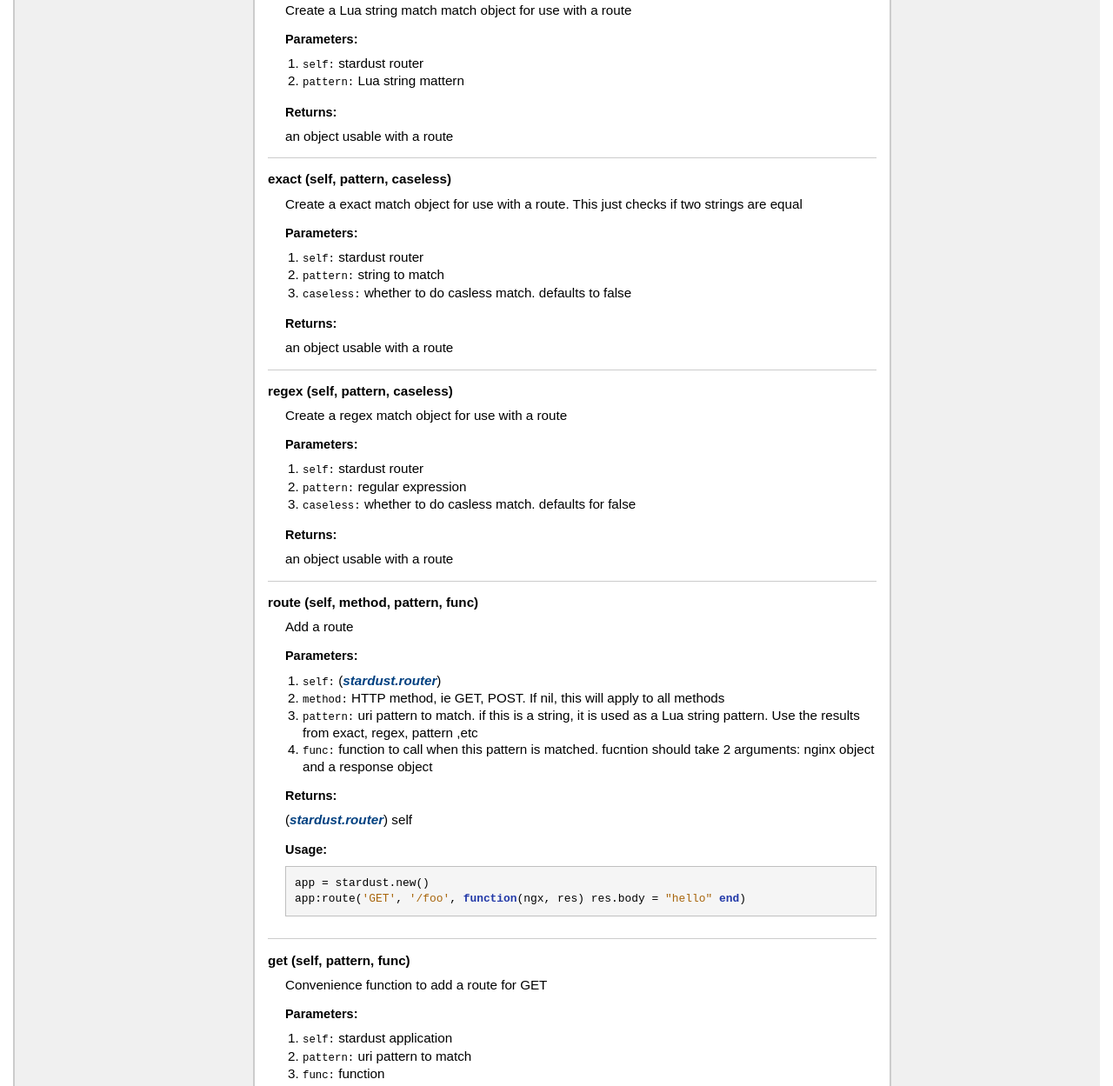
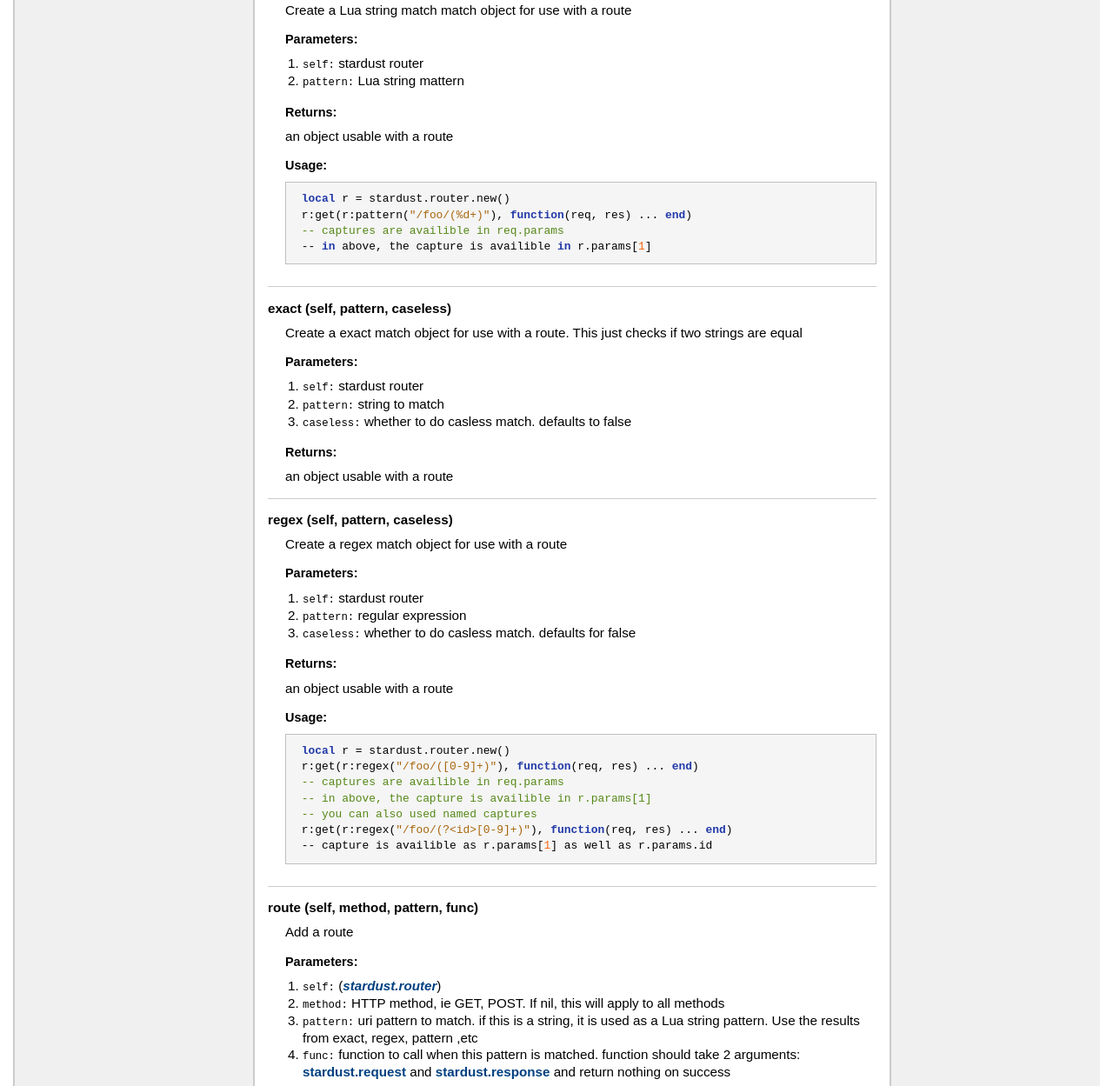
Before and after one commit to bakins/stardust, a plain HTML site: page modules/stardust.router.html in a window 1280 px wide. Shown: the part 624-1873 px from the top of the page at 87% size. Drawn offline with Linux system fonts and the light colour scheme.

Commit message:
updated docs

```diff
--- a/modules/stardust.router.html
+++ b/modules/stardust.router.html
@@ -156,6 +156,14 @@
 
 
 
+    <h3>Usage:</h3>
+    <ul>
+        <pre class="example">
+ <span class="keyword">local</span> r = stardust.router.new()
+ r:get(r:pattern(<span class="string">"/foo/(%d+)"</span>), <span class="keyword">function</span>(req, res) ... <span class="keyword">end</span>)
+ <span class="comment">-- captures are availible in req.params
+</span> -- <span class="keyword">in</span> above, the capture is availible <span class="keyword">in</span> r.params[<span class="number">1</span>]</pre>
+    </ul>
 
 </dd>
     <dt>
@@ -210,6 +218,17 @@
 
 
 
+    <h3>Usage:</h3>
+    <ul>
+        <pre class="example">
+ <span class="keyword">local</span> r = stardust.router.new()
+ r:get(r:regex(<span class="string">"/foo/([0-9]+)"</span>), <span class="keyword">function</span>(req, res) ... <span class="keyword">end</span>)
+ <span class="comment">-- captures are availible in req.params
+</span> <span class="comment">-- in above, the capture is availible in r.params[1]
+</span> <span class="comment">-- you can also used named captures
+</span> r:get(r:regex(<span class="string">"/foo/(?&lt;id&gt;[0-9]+)"</span>), <span class="keyword">function</span>(req, res) ... <span class="keyword">end</span>)
+ -- capture is availible as r.params[<span class="number">1</span>] as well as r.params.id</pre>
+    </ul>
 
 </dd>
     <dt>
@@ -230,7 +249,7 @@
         <li><span class="parameter">pattern</span>
          uri pattern to match. if this is a string, it is used as a Lua string pattern. Use the results from exact, regex, pattern ,etc</li>
         <li><span class="parameter">func</span>
-         function to call when this pattern is matched. fucntion should take 2 arguments: nginx object and a response object</li>
+         function to call when this pattern is matched. function should take 2 arguments: <a href="../modules/stardust.request.html#">stardust.request</a>  and <a href="../modules/stardust.response.html#">stardust.response</a>  and return nothing on success</li>
     </ul>
 
     <h3>Returns:</h3>
```
